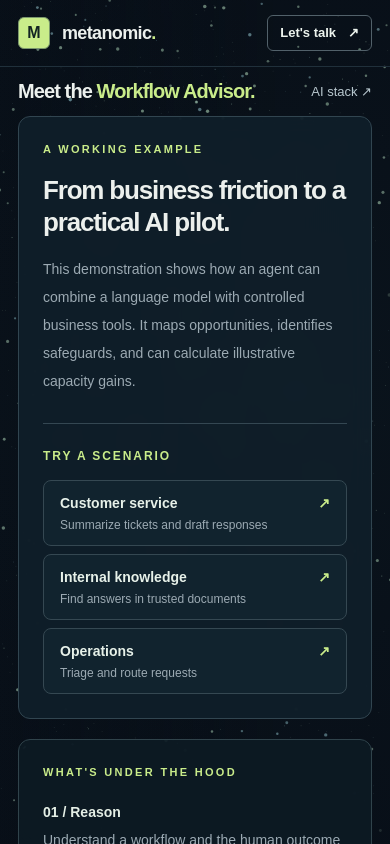
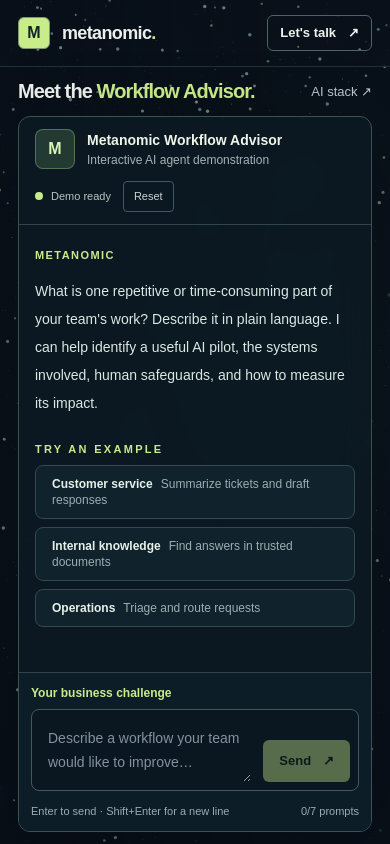
Before and after one commit to geisera/metanomic, a Next.js app: page /demo in a window 390 px wide. Built offline with nearby package versions, Linux system fonts and the light colour scheme.

Commit message:
Contain agent demo in viewport and scroll messages without page jumps

```diff
--- a/src/app/demo/AgentExperience.tsx
+++ b/src/app/demo/AgentExperience.tsx
@@ -61,14 +61,18 @@ export default function AgentExperience() {
   const [busy, setBusy] = useState(false);
   const [lastMode, setLastMode] = useState<"live" | "guided" | null>(null);
   const [error, setError] = useState("");
-  const bottomRef = useRef<HTMLDivElement>(null);
+  const conversationRef = useRef<HTMLDivElement>(null);
   const draftRef = useRef<HTMLTextAreaElement>(null);
   const count = items.filter(item => item.role === "user").length;
   const atLimit = count >= 7;
 
+  // Scroll only the conversation panel. scrollIntoView() also scrolls the page
+  // and was causing the entire demo to jump each time a message arrived.
   useEffect(() => {
-    if (items.length > 1 || busy) bottomRef.current?.scrollIntoView({ behavior: "smooth", block: "end" });
-  }, [items, busy]);
+    if (items.length === 1 && !busy && !error) return;
+    const conversation = conversationRef.current;
+    if (conversation) conversation.scrollTop = conversation.scrollHeight;
+  }, [items, busy, error]);
 
   async function submit(text: string) {
     const prompt = text.trim();
@@ -116,7 +120,8 @@ export default function AgentExperience() {
     } finally {
       window.clearTimeout(timeout);
       setBusy(false);
-      draftRef.current?.focus();
+      // Avoid reopening the software keyboard and shifting the mobile viewport.
+      if (window.matchMedia("(pointer: fine)").matches) draftRef.current?.focus({ preventScroll: true });
     }
   }
 
@@ -141,9 +146,9 @@ export default function AgentExperience() {
   }
 
   return (
-    <section id="try-agent" className="container pb-24 md:pb-32">
-      <div className="grid gap-6 lg:grid-cols-[.39fr_.61fr] lg:items-start">
-        <aside className="space-y-5">
+    <section id="try-agent" className="container flex min-h-0 flex-1 flex-col pb-3 sm:pb-5">
+      <div className="grid h-full min-h-0 gap-4 lg:grid-cols-[.38fr_.62fr]">
+        <aside className="hidden min-h-0 space-y-4 overflow-y-auto overscroll-contain pr-1 lg:block">
           <div className="rounded-xl border border-[#314550] bg-[#10202b]/90 p-6 backdrop-blur-md md:p-8">
             <p className="eyebrow">A working example</p>
             <h2 className="mt-4 text-[26px] font-semibold leading-tight tracking-[-.045em]">From business friction to a practical AI pilot.</h2>
@@ -174,11 +179,12 @@ export default function AgentExperience() {
               <div><span className="font-semibold text-[#e5efe6]">03 / Recommend</span><p className="muted mt-1">Propose a bounded pilot with approvals, metrics, and measurable next steps.</p></div>
             </div>
             <p className="mt-6 border-t border-[#30434b] pt-5 text-xs leading-6 text-[#9bb0b0]">Do not enter personal, confidential, or regulated data. Live AI messages are sent to an external model provider through Vercel AI Gateway. This demo does not connect to your company systems or retain a chat history on our server.</p>
+            <Link href="/contact" className="button button-outline mt-5">Discuss a real implementation <span aria-hidden="true">↗</span></Link>
           </div>
         </aside>
 
-        <div className="overflow-hidden rounded-xl border border-[#3a5255] bg-[#0c1a23]/95 shadow-[0_24px_90px_rgba(0,0,0,.20)] backdrop-blur-lg">
-          <div className="flex flex-wrap items-center justify-between gap-4 border-b border-[#30464f] px-5 py-5 sm:px-7">
+        <div className="flex min-h-0 flex-col overflow-hidden rounded-xl border border-[#3a5255] bg-[#0c1a23]/95 shadow-[0_24px_90px_rgba(0,0,0,.20)] backdrop-blur-lg">
+          <div className="flex shrink-0 flex-wrap items-center justify-between gap-3 border-b border-[#30464f] px-4 py-3 sm:px-6 sm:py-4">
             <div className="flex items-center gap-3">
               <span className="flex h-10 w-10 items-center justify-center rounded-lg border border-[#b3db98]/35 bg-[#223a32] font-bold text-[#d9f5b8]">M</span>
               <div>
@@ -195,7 +201,7 @@ export default function AgentExperience() {
             </div>
           </div>
 
-          <div role="log" aria-label="Agent conversation" aria-live="polite" className="h-[510px] space-y-6 overflow-y-auto px-5 py-6 sm:h-[560px] sm:px-7">
+          <div ref={conversationRef} role="log" aria-label="Agent conversation" aria-live="polite" className="min-h-0 flex-1 space-y-6 overflow-y-auto overscroll-contain px-4 py-4 sm:px-6 sm:py-5">
             {items.map(item => (
               <div key={item.id} className={item.role === "user" ? "flex justify-end" : "flex justify-start"}>
                 <div className={item.role === "user"
@@ -218,15 +224,32 @@ export default function AgentExperience() {
                 </div>
               </div>
             ))}
+            {count === 0 && (
+              <div className="grid gap-2 lg:hidden">
+                <p className="eyebrow">Try an example</p>
+                {examples.map(example => (
+                  <button
+                    key={example.label}
+                    type="button"
+                    disabled={busy}
+                    onClick={() => void submit(example.prompt)}
+                    className="rounded-lg border border-[#354852] bg-[#122630]/75 px-4 py-2.5 text-left text-xs text-[#e7f1e9] hover:border-[#749580] disabled:opacity-45"
+                  >
+                    <span className="font-semibold">{example.label}</span>
+                    <span className="ml-2 text-[#9aafb0]">{example.detail}</span>
+                  </button>
+                ))}
+              </div>
+            )}
             {busy && <div className="flex items-center gap-3 text-sm text-[#bed0bf]" role="status">
               <span className="flex gap-1" aria-hidden="true"><span className="h-1.5 w-1.5 animate-pulse rounded-full bg-[#c9ec8a]" /><span className="h-1.5 w-1.5 animate-pulse rounded-full bg-[#c9ec8a] [animation-delay:150ms]" /><span className="h-1.5 w-1.5 animate-pulse rounded-full bg-[#c9ec8a] [animation-delay:300ms]" /></span>
               Evaluating the workflow…
             </div>}
             {error && <div role="alert" className="rounded-lg border border-red-300/25 bg-red-950/30 px-4 py-3 text-xs leading-6 text-[#f3c9c9]">{error}</div>}
-            <div ref={bottomRef} />
+
           </div>
 
-          <form onSubmit={onSubmit} className="border-t border-[#30464f] bg-[#0d1e27]/95 p-4 sm:p-6">
+          <form onSubmit={onSubmit} className="shrink-0 border-t border-[#30464f] bg-[#0d1e27]/95 p-3 sm:p-4">
             <label htmlFor="agent-question" className="mb-2 block text-xs font-semibold text-[#c9ec8a]">Your business challenge</label>
             <div className="flex items-end gap-3 rounded-lg border border-[#425860] bg-[#0b1720] p-2 transition-colors focus-within:border-[#b7e294]">
               <textarea
@@ -239,7 +262,7 @@ export default function AgentExperience() {
                 rows={2}
                 maxLength={900}
                 disabled={busy || atLimit}
-                className="min-h-[56px] max-h-[150px] w-full resize-y bg-transparent px-2 py-2 text-sm leading-6 text-[#f0f7ef] outline-none placeholder:text-[#81939d] disabled:opacity-50"
+                className="min-h-[48px] max-h-[100px] w-full resize-y bg-transparent px-2 py-2 text-sm leading-6 text-[#f0f7ef] outline-none placeholder:text-[#81939d] disabled:opacity-50"
               />
               <button type="submit" disabled={busy || !input.trim() || atLimit} className="button button-primary !min-h-[42px] !px-4 disabled:cursor-not-allowed disabled:opacity-40" aria-label="Send message">
                 Send <span aria-hidden="true">↗</span>
@@ -253,10 +276,7 @@ export default function AgentExperience() {
         </div>
       </div>
 
-      <div className="mt-10 flex flex-wrap items-center justify-between gap-5 border-t border-[#31464b] pt-8">
-        <p className="muted max-w-[650px] text-sm leading-7">This is a bounded demonstration, not a substitute for discovery, security review, or an implementation plan built from your actual requirements.</p>
-        <Link href="/contact" className="button button-outline">Discuss a real implementation <span aria-hidden="true">↗</span></Link>
-      </div>
+
     </section>
   );
 }
```
